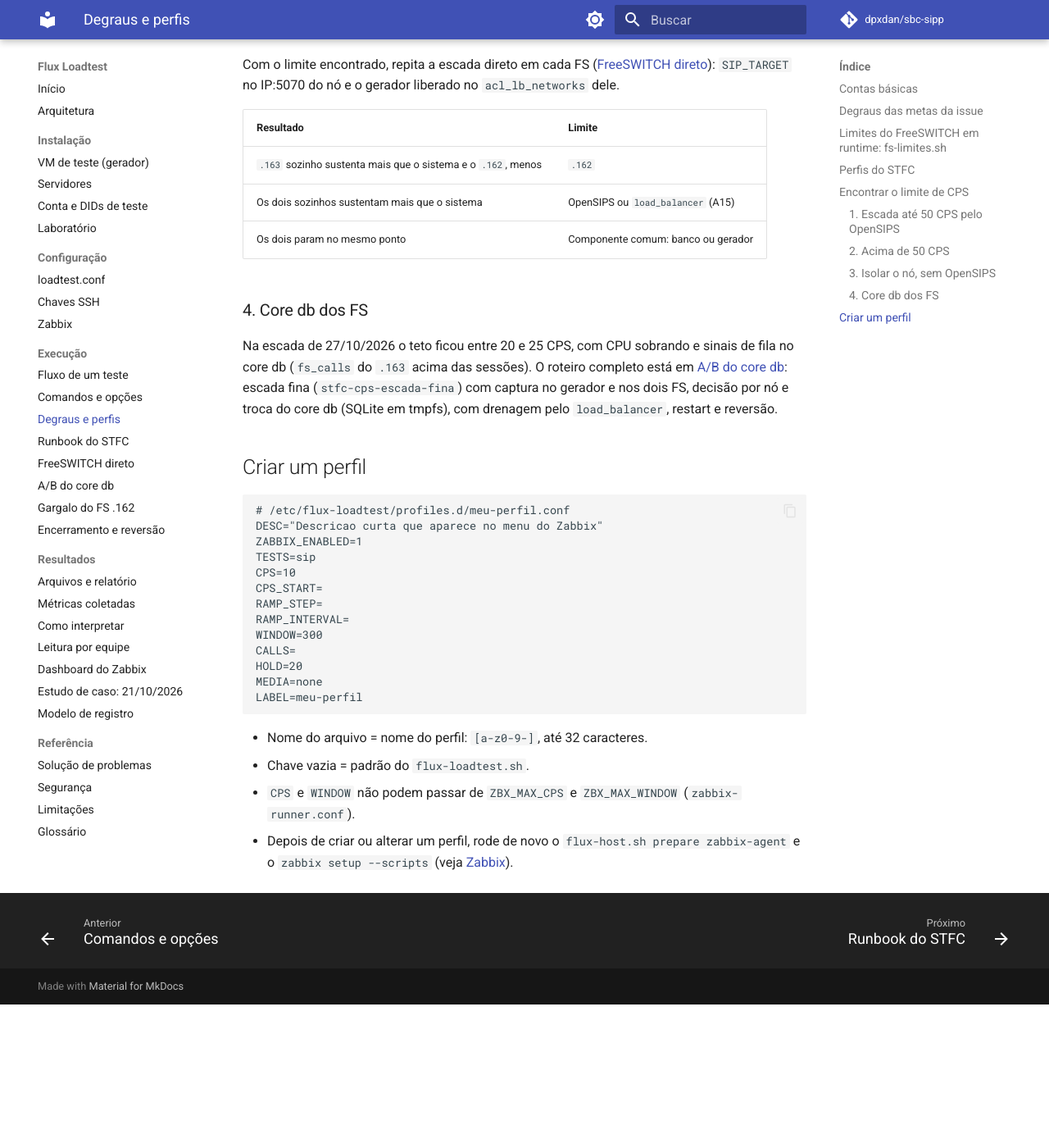
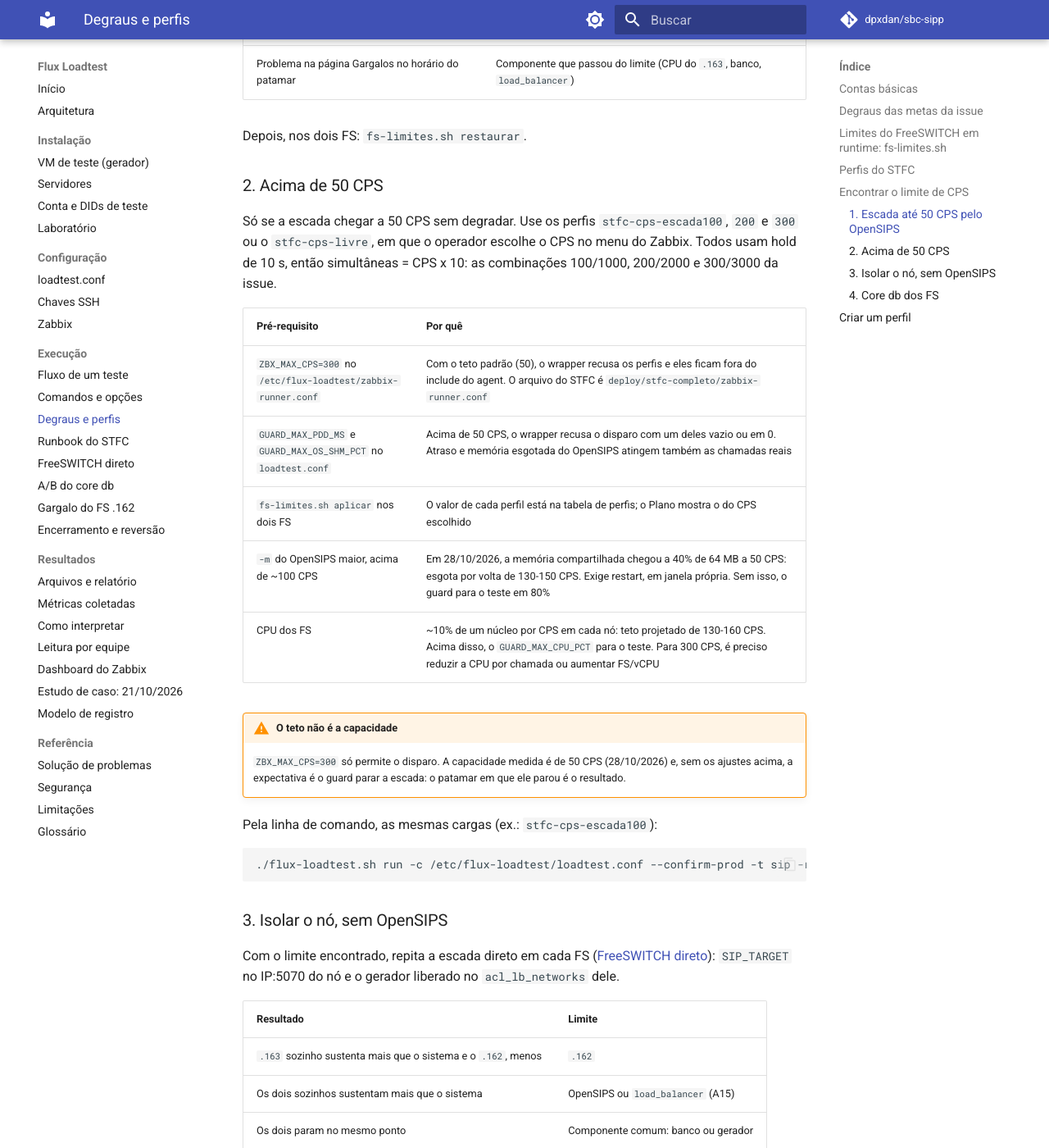
Before and after one commit to dpxdan/sbc-sipp, an MkDocs documentation site: the page built from docs/execucao/degraus-e-perfis.md, in a window 1280 px wide and 1400 px high, scrolled down 5100 px. Shown: the whole window at 82% size. Built offline with MkDocs 1.6.1 and Material for MkDocs 9.7.7, drawn with Linux system fonts in a browser that asks for light colours; comment, search, counter and statistics services are not loaded; before the commit the page ends 6325 px from its top, so only the background shows below that; some of the changed text lies outside the part shown.

Commit message:
feat(stfc): perfis acima de 50 CPS e CPS escolhido no menu do Zabbix (#32)
WEB-1437. A escada de 28/10 chegou a 50 CPS sem falhas, e o menu do Zabbix
recusava qualquer valor acima disso.

- perfis stfc-cps-escada100, 200 e 300 (hold de 10 s: 1000, 2000 e 3000
  simultaneas), com teto de 300 CPS em deploy/stfc-completo/zabbix-runner.conf
- perfil stfc-cps-livre: CPS_CHOICES define a lista do menu, e o valor define a
  rampa e o rotulo. O agent recebe um AllowKey exato por valor, sem curinga,
  porque o system.run passa pelo shell
- plan e start mostram o fs-limites.sh aplicar da carga
- GUARD_MAX_OS_SHM_PCT: a memoria compartilhada do OpenSIPS esgota por volta de
  130-150 CPS com 64 MB e nao era vigiada
- acima de 50 CPS, o wrapper exige GUARD_MAX_PDD_MS e GUARD_MAX_OS_SHM_PCT

````diff
--- a/docs/configuracao/zabbix.md
+++ b/docs/configuracao/zabbix.md
@@ -110,12 +110,13 @@
 | Peça | Onde | Função |
 |---|---|---|
 | Perfis | `/etc/flux-loadtest/profiles.d/<perfil>.conf` | Parâmetros do `run` (`TESTS`, `CPS`, `WINDOW`, `HOLD`, `MEDIA`...), lidos como dado; `ZABBIX_ENABLED=1` publica o perfil |
-| Tetos | `/etc/flux-loadtest/zabbix-runner.conf` (exemplo em `profiles/zabbix-runner.conf.example`) | `ZBX_MAX_CPS` (padrão 50) e `ZBX_MAX_WINDOW` (padrão 3600 s) |
+| Tetos | `/etc/flux-loadtest/zabbix-runner.conf` (exemplo em `profiles/zabbix-runner.conf.example`; STFC em `deploy/stfc-completo/zabbix-runner.conf`) | `ZBX_MAX_CPS` (padrão 50; STFC 300) e `ZBX_MAX_WINDOW` (padrão 3600 s) |
 | Wrapper | `/usr/local/sbin/flux-loadtest-zbx` | Valida o perfil, aplica os tetos, dispara a unidade systemd e grava o estado |
-| Include do agent | diretório do `Include=` do `zabbix_agentd.conf` | `AllowKey` exato por perfil e `DenyKey=system.run[*]` |
-| Scripts globais | menu **Flux Loadtest** | Iniciar perfil, Plano (dry-run), Parar teste, Estado |
+| Include do agent | diretório do `Include=` do `zabbix_agentd.conf` | `AllowKey` exato por perfil (e por CPS, nos perfis com `CPS_CHOICES`) e `DenyKey=system.run[*]` |
+| Scripts globais | menu **Flux Loadtest** | Iniciar perfil, Plano (dry-run), Parar teste, Estado; `Iniciar <perfil> (CPS)` e `Plano <perfil> (CPS)` para cada perfil com `CPS_CHOICES` |
 
-Preparação (servidor de testes, como root):
+Preparação (servidor de testes, como root). O `zabbix-runner.conf` vem antes do `prepare`: um perfil
+acima do teto fica fora do include do agent. No STFC, use `deploy/stfc-completo/zabbix-runner.conf`:
 
 ```bash
 install -d -m 0755 /etc/flux-loadtest/profiles.d && install -m 0644 /opt/flux-loadtest/deploy/stfc-completo/profiles/stfc-*.conf /etc/flux-loadtest/profiles.d/
@@ -144,6 +145,25 @@
 ```
 
 Uso: *Monitoring > Hosts*, menu do host `flt-gen` > **Flux Loadtest** > Iniciar perfil.
+
+### Perfil com CPS escolhido
+
+Um perfil com `CPS_CHOICES` (no STFC, `stfc-cps-livre`) não aparece em **Iniciar perfil**. Ele ganha dois
+scripts próprios, porque o Zabbix aceita uma única entrada por script:
+
+| Script | Entrada | Efeito |
+|---|---|---|
+| `Plano stfc-cps-livre (CPS)` | Lista de CPS | Plano do `run` e o `fs-limites.sh aplicar` daquele valor, sem executar nada |
+| `Iniciar stfc-cps-livre (CPS)` | Lista de CPS | Pede confirmação com o valor e inicia o teste |
+
+O valor define a rampa (de CPS/2 a CPS, passo CPS/10) e o rótulo do resultado
+(`zbx-stfc-cps-livre-100`). O script **Estado** mostra o CPS da execução em andamento e o da última de
+cada perfil. Acima de 50 CPS, o wrapper exige `GUARD_MAX_PDD_MS` e `GUARD_MAX_OS_SHM_PCT` no
+`loadtest.conf` ([pré-requisitos](../execucao/degraus-e-perfis.md#2-acima-de-50-cps)).
+
+Depois de mudar `CPS_CHOICES`, repita o `flux-host.sh prepare zabbix-agent` (os `AllowKey`) e o
+`zabbix setup --scripts` (a lista do menu).
+
 Diagnóstico:
 
 ```bash
@@ -157,10 +177,11 @@
 
 Segurança do disparo:
 
-- o include libera **só os comandos exatos** de cada perfil habilitado; `system.run[id]` e
-  `...start piloto; id` são recusados;
-- o wrapper revalida o nome do perfil (`[a-z0-9-]`), as chaves e os valores, e recusa CPS e janela
-  acima dos tetos;
+- o include libera **só os comandos exatos** de cada perfil habilitado, um por valor de `CPS_CHOICES`,
+  sem curinga (o `system.run` passa pelo shell); `system.run[id]`, `...start piloto; id` e um CPS fora
+  da lista são recusados;
+- o wrapper revalida o nome do perfil (`[a-z0-9-]`), as chaves, os valores e o CPS escolhido, e recusa
+  CPS e janela acima dos tetos;
 - uma execução por vez (trava + unidade systemd única);
 - "Parar teste" manda SIGINT só ao processo principal: parada suave, cooldown e relatório
   (código 6).
--- a/docs/execucao/degraus-e-perfis.md
+++ b/docs/execucao/degraus-e-perfis.md
@@ -80,6 +80,10 @@
 | `stfc-cps30` | 10 a 30 CPS em 80 s (+5 a cada 20 s), ~220 s em 30 CPS, hold 30 s (~900 simultâneas) | ~10 min | `150 1300` |
 | `stfc-cps-escada50` | Escada de 10 a 50 CPS (+5 a cada 60 s), mais 120 s em 50, hold 10 s (~600 simultâneas) | ~16 min | `150 1300` |
 | `stfc-cps-escada-fina` | Escada de 16 a 26 CPS (+2 a cada 60 s), mais 60 s em 26, hold 10 s (~300 simultâneas) | ~12 min | `150 1300` |
+| `stfc-cps-escada100` | Escada de 50 a 100 CPS (+10 a cada 60 s), mais 180 s em 100, hold 10 s (~1000 simultâneas) | ~13 min | `150 1400` |
+| `stfc-cps-escada200` | Escada de 100 a 200 CPS (+20 a cada 60 s), mais 180 s em 200, hold 10 s (~2000 simultâneas) | ~13 min | `250 2800` |
+| `stfc-cps-escada300` | Escada de 150 a 300 CPS (+30 a cada 60 s), mais 180 s em 300, hold 10 s (~3000 simultâneas) | ~13 min | `350 4200` |
+| `stfc-cps-livre` | CPS escolhido no menu, de 10 a 300: rampa de CPS/2 a CPS em 5 degraus de 60 s, mais 180 s no alvo, hold 10 s | ~13 min | Mostrado pelo Plano |
 | `stfc-c1000` | 1000 simultâneas a 10 CPS (janela 150 s, hold 100 s) | ~9 min | — |
 | `stfc-c1000-rtp` | Igual ao `stfc-c1000`, com `MEDIA=rtp` (G.711 nos dois sentidos) | ~9 min | — |
 | `stfc-c2000` | 2000 simultâneas a 10 CPS (janela 320 s, hold 200 s, 120 s no patamar, `-l` 2448) | ~13 min | `150 2800` |
@@ -93,7 +97,9 @@
 
 Ordem recomendada: `stfc-piloto` -> `stfc-c1000` -> `stfc-c2000` -> `stfc-c3000` -> `stfc-c5000` (só depois de um
 `stfc-c3000` sem falhas) e, separadamente, `stfc-cps20` -> `stfc-cps30` -> `stfc-cps-escada50`
-(e a `stfc-cps-escada-fina` em volta do teto encontrado).
+(e a `stfc-cps-escada-fina` em volta do teto encontrado) -> `stfc-cps-escada100` -> `stfc-cps-escada200` ->
+`stfc-cps-escada300`, cada um só depois do anterior sem o guard disparar. Com o `stfc-cps-livre`, faça a
+escada fina em volta do teto encontrado.
 
 Antes de perfis longos, tire uma foto de capacidade com o hold planejado. Ela alerta timeout de mídia
 menor que o hold (com `MEDIA=none` não há RTP e as chamadas cairiam), memória, threads e portas RTP:
@@ -161,8 +167,23 @@
 
 ### 2. Acima de 50 CPS
 
-Só se a escada chegar a 50 CPS sem degradar. O menu do Zabbix recusa perfis acima de `ZBX_MAX_CPS`
-(50), então o disparo é pela linha de comando, depois de `fs-limites.sh aplicar 250 2000` nos dois FS:
+Só se a escada chegar a 50 CPS sem degradar. Use os perfis `stfc-cps-escada100`, `200` e `300` ou o
+`stfc-cps-livre`, em que o operador escolhe o CPS no menu do Zabbix. Todos usam hold de 10 s, então
+simultâneas = CPS x 10: as combinações 100/1000, 200/2000 e 300/3000 da issue.
+
+| Pré-requisito | Por quê |
+|---|---|
+| `ZBX_MAX_CPS=300` no `/etc/flux-loadtest/zabbix-runner.conf` | Com o teto padrão (50), o wrapper recusa os perfis e eles ficam fora do include do agent. O arquivo do STFC é `deploy/stfc-completo/zabbix-runner.conf` |
+| `GUARD_MAX_PDD_MS` e `GUARD_MAX_OS_SHM_PCT` no `loadtest.conf` | Acima de 50 CPS, o wrapper recusa o disparo com um deles vazio ou em 0. Atraso e memória esgotada do OpenSIPS atingem também as chamadas reais |
+| `fs-limites.sh aplicar` nos dois FS | O valor de cada perfil está na tabela de perfis; o Plano mostra o do CPS escolhido |
+| `-m` do OpenSIPS maior, acima de ~100 CPS | Em 28/10/2026, a memória compartilhada chegou a 40% de 64 MB a 50 CPS: esgota por volta de 130-150 CPS. Exige restart, em janela própria. Sem isso, o guard para o teste em 80% |
+| CPU dos FS | ~10% de um núcleo por CPS em cada nó: teto projetado de 130-160 CPS. Acima disso, o `GUARD_MAX_CPU_PCT` para o teste. Para 300 CPS, é preciso reduzir a CPU por chamada ou aumentar FS/vCPU |
+
+!!! warning "O teto não é a capacidade"
+    `ZBX_MAX_CPS=300` só permite o disparo. A capacidade medida é de 50 CPS (28/10/2026) e, sem os
+    ajustes acima, a expectativa é o guard parar a escada: o patamar em que ele parou é o resultado.
+
+Pela linha de comando, as mesmas cargas (ex.: `stfc-cps-escada100`):
 
 ```bash
 ./flux-loadtest.sh run -c /etc/flux-loadtest/loadtest.conf --confirm-prod -t sip -r 100 --cps-start 50 --ramp-step 10 --ramp-interval 60 -w 480 -H 10 -M none --label stfc-cps-escada100
@@ -207,5 +228,9 @@
 - Nome do arquivo = nome do perfil: `[a-z0-9-]`, até 32 caracteres.
 - Chave vazia = padrão do `flux-loadtest.sh`.
 - `CPS` e `WINDOW` não podem passar de `ZBX_MAX_CPS` e `ZBX_MAX_WINDOW` (`zabbix-runner.conf`).
+- Para o operador escolher o CPS no menu, troque `CPS` por `CPS_CHOICES=60,80,100` (crescente; o
+  primeiro é o padrão do menu) e deixe `CPS`, `CPS_START` e `RAMP_STEP` vazios: a rampa vai de CPS/2 a
+  CPS, com passo CPS/10. Dimensione `WINDOW` para os 5 degraus mais o tempo no alvo. Cada valor da lista
+  vira um `AllowKey` exato no agent, e cada execução ganha o rótulo `zbx-<rótulo>-<CPS>`.
 - Depois de criar ou alterar um perfil, rode de novo o `flux-host.sh prepare zabbix-agent` e o
   `zabbix setup --scripts` (veja [Zabbix](../configuracao/zabbix.md#5-disparo-de-perfis-pelo-menu-do-zabbix)).
````
Also changed, not shown: deploy/stfc-completo/RESULTADOS.md (+1 -1 lines), deploy/stfc-completo/ZABBIX.md (+21 -3 lines), docs/configuracao/loadtest-conf.md (+1 -0 lines), docs/referencia/seguranca.md (+1 -0 lines), 11 other files.
